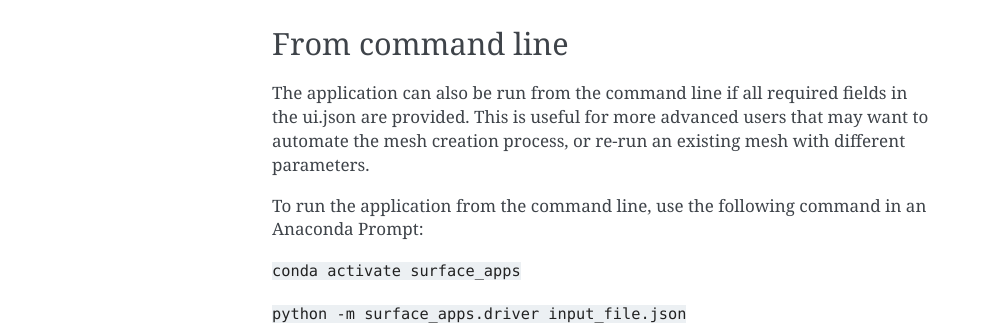
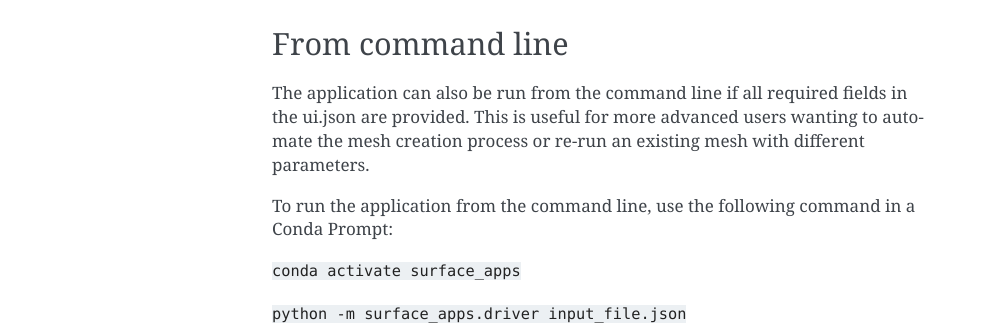
Before and after one commit to MiraGeoscience/surface-apps, a Sphinx documentation site: the page built from docs/source/usage.rst, in a window 1280 px wide. Shown: the part 1451-1780 px from the top of the page, without its empty margins (148-1140 px from the left). Built offline with Sphinx 7.4.7, drawn with Linux system fonts in a browser that asks for light colours.

Commit message:
Update usage.rst

```diff
--- a/docs/source/usage.rst
+++ b/docs/source/usage.rst
@@ -33,9 +33,9 @@
 -----------------
 
 The application can also be run from the command line if all required fields in the ui.json are provided.
-This is useful for more advanced users that may want to automate the mesh creation process, or re-run an existing mesh with different parameters.
+This is useful for more advanced users wanting to automate the mesh creation process or re-run an existing mesh with different parameters.
 
-To run the application from the command line, use the following command in an Anaconda Prompt:
+To run the application from the command line, use the following command in a Conda Prompt:
 
 ``conda activate surface_apps``
 
```
